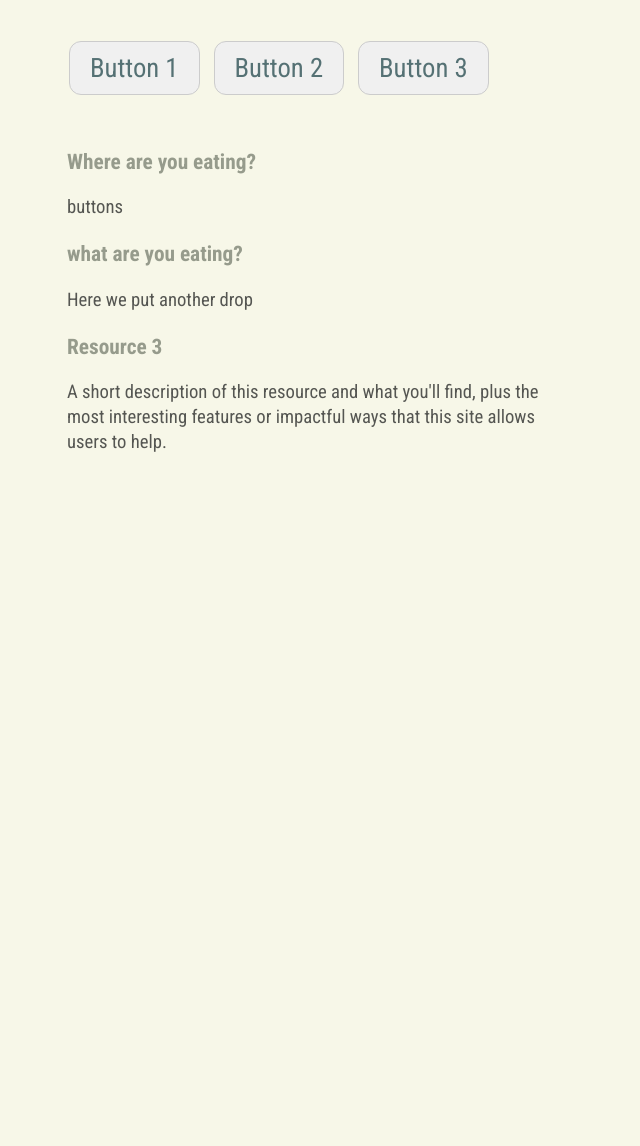
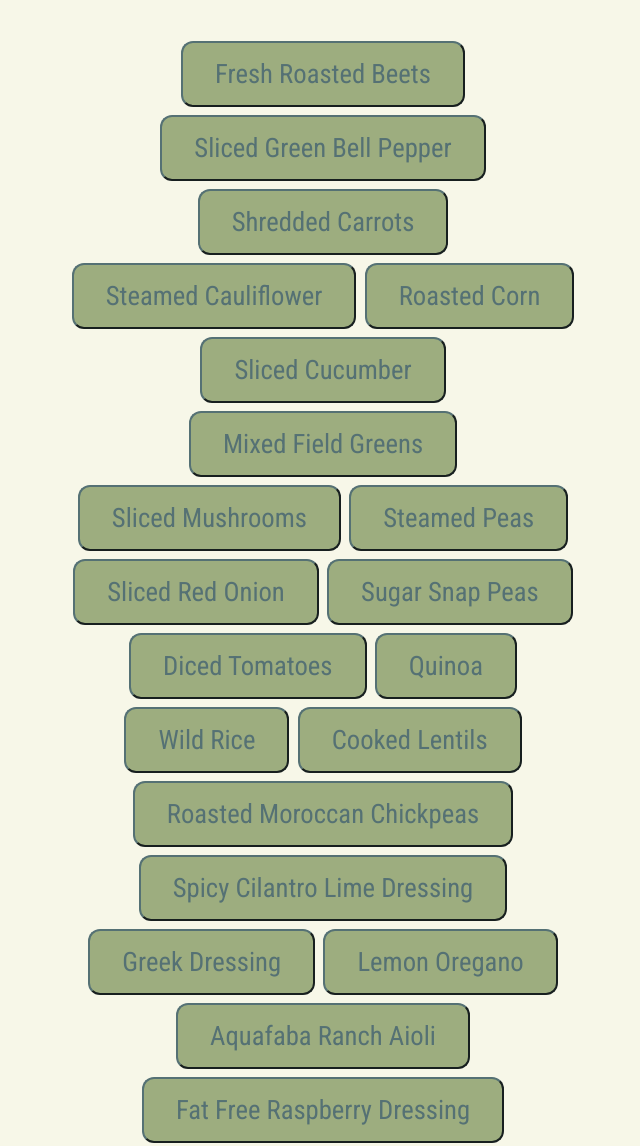
Before and after one commit to juliaseungjoobaek/steelhackers24, a plain HTML site: page flourish.html in a window 1280 px wide. Shown: the part 264-1410 px from the top of the page, without its empty margins (317-957 px from the left). Before the commit the page ends 866 px from the top, so only its background shows below. Drawn offline with Linux system fonts and the light colour scheme.

Commit message:
Update flourish.html

```diff
--- a/flourish.html
+++ b/flourish.html
@@ -35,26 +35,32 @@
   <div class="section1">
     <div class="section1-text">
       <h2>What are you eating?</h2>
-      <div class="button-group">
-          <button class="btn">Button 1</button>
-          <button class="btn">Button 2</button>
-          <button class="btn">Button 3</button>
+      <script src="script.js"></script>
+      <div class="flourishButtons">
+        <form action="/submit" method="post">
+          <button type="submit" name="dish" value="Fresh Roasted Beets" formaction="areudone.html">Fresh Roasted Beets</button>
+          <button type="submit" name="dish" value="Sliced Green Bell Pepper" formaction="areudone.html">Sliced Green Bell Pepper</button>
+          <button type="submit" name="dish" value="Shredded Carrots" formaction="areudone.html">Shredded Carrots</button>
+          <button type="submit" name="dish" value="Steamed Cauliflower" formaction="areudone.html">Steamed Cauliflower</button>
+          <button type="submit" name="dish" value="Roasted Corn" formaction="areudone.html">Roasted Corn</button>
+          <button type="submit" name="dish" value="Sliced Cucumber" formaction="areudone.html">Sliced Cucumber</button>
+          <button type="submit" name="dish" value="Mixed Field Greens" formaction="areudone.html">Mixed Field Greens</button>
+          <button type="submit" name="dish" value="Sliced Mushrooms" formaction="areudone.html">Sliced Mushrooms</button>
+          <button type="submit" name="dish" value="Steamed Peas" formaction="areudone.html">Steamed Peas</button>
+          <button type="submit" name="dish" value="Sliced Red Onion" formaction="areudone.html">Sliced Red Onion</button>
+          <button type="submit" name="dish" value="Sugar Snap Peas" formaction="areudone.html">Sugar Snap Peas</button>
+          <button type="submit" name="dish" value="Diced Tomatoes" formaction="areudone.html">Diced Tomatoes</button>
+          <button type="submit" name="dish" value="Quinoa" formaction="areudone.html">Quinoa</button>
+          <button type="submit" name="dish" value="Wild Rice" formaction="areudone.html">Wild Rice</button>
+          <button type="submit" name="dish" value="Cooked Lentils" formaction="areudone.html">Cooked Lentils</button>
+          <button type="submit" name="dish" value="Roasted Moroccan Chickpeas" formaction="areudone.html">Roasted Moroccan Chickpeas</button>
+          <button type="submit" name="dish" value="Spicy Cilantro Lime Dressing" formaction="areudone.html">Spicy Cilantro Lime Dressing</button>
+          <button type="submit" name="dish" value="Greek Dressing" formaction="areudone.html">Greek Dressing</button>
+          <button type="submit" name="dish" value="Lemon Oregano" formaction="areudone.html">Lemon Oregano</button>
+          <button type="submit" name="dish" value="Aquafaba Ranch Aioli" formaction="areudone.html">Aquafaba Ranch Aioli</button>
+          <button type="submit" name="dish" value="Fat Free Raspberry Dressing" formaction="areudone.html">Fat Free Raspberry Dressing</button>
+        </form>
       </div>
-      <script src="script.js"></script>
-       <ul>
-         <li>
-            <p>Where are you eating?</p>
-            <p>buttons</p>
-         </li>
-         <li>
-            <p>what are you eating?</p>
-            <p>Here we put another drop</p>
-         </li>
-         <li>
-            <p>Resource 3</p>
-            <p>A short description of this resource and what you'll find, plus the most interesting features or impactful ways that this site allows users to help.</p>
-         </li>
-       </ul>
     </div>
   </div>
 
```
